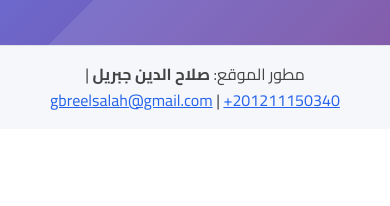
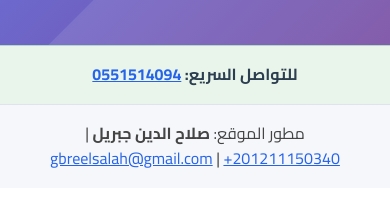
Before and after one commit to SalahJabreel/abofras, a plain HTML site: page index.html in a window 390 px wide. Shown: the part 4525-4731 px from the top of the page. Before the commit the page ends 4694 px from the top, so only its background shows below. Drawn offline with nearby package versions, Linux system fonts and the light colour scheme.

Commit message:
Update index.html
Add phone number to meta description and visible contact section for better SEO

```diff
--- a/index.html
+++ b/index.html
@@ -3,7 +3,7 @@
 <head>
     <meta charset="UTF-8">
     <meta name="viewport" content="width=device-width, initial-scale=1.0">
-    <meta name="description" content="أبو فراس لشراء الأثاث المستعمل والأجهزة الكهربائية والسكراب في جدة. اتصل بنا الآن لبيع أثاثك بسرعة.">
+    <meta name="description" content="أبو فراس لشراء الأثاث المستعمل والأجهزة الكهربائية والسكراب في جدة. اتصل بنا الآن على 0551514094 لبيع أثاثك بسرعة.">
     <meta name="keywords" content="أثاث مستعمل, سكراب, أجهزة كهربائية مستعملة, شراء أثاث, جدة">
     <meta name="author" content="Abo Fras">
     <meta name="robots" content="index, follow">
@@ -280,6 +280,12 @@
         <!-- تم حذف قسم آراء عملائنا بالكامل -->
 
         <!-- Footer -->
+        <!-- بيانات مطور الموقع -->
+        <section class="contact-info text-center py-3" style="background: #e9f5ea; border-top: 1px solid #b2d8c7;">
+            <div class="container">
+                <strong>للتواصل السريع: <a href="tel:+966551514094" style="color:#2563eb; text-decoration:underline;">0551514094</a></strong>
+            </div>
+        </section>
         <!-- تم حذف الفوتر بالكامل -->
         <!-- بيانات مطور الموقع -->
         <section class="developer-info text-center py-3" style="background: #f5f7fa; border-top: 1px solid #e0e4ea;">
```
